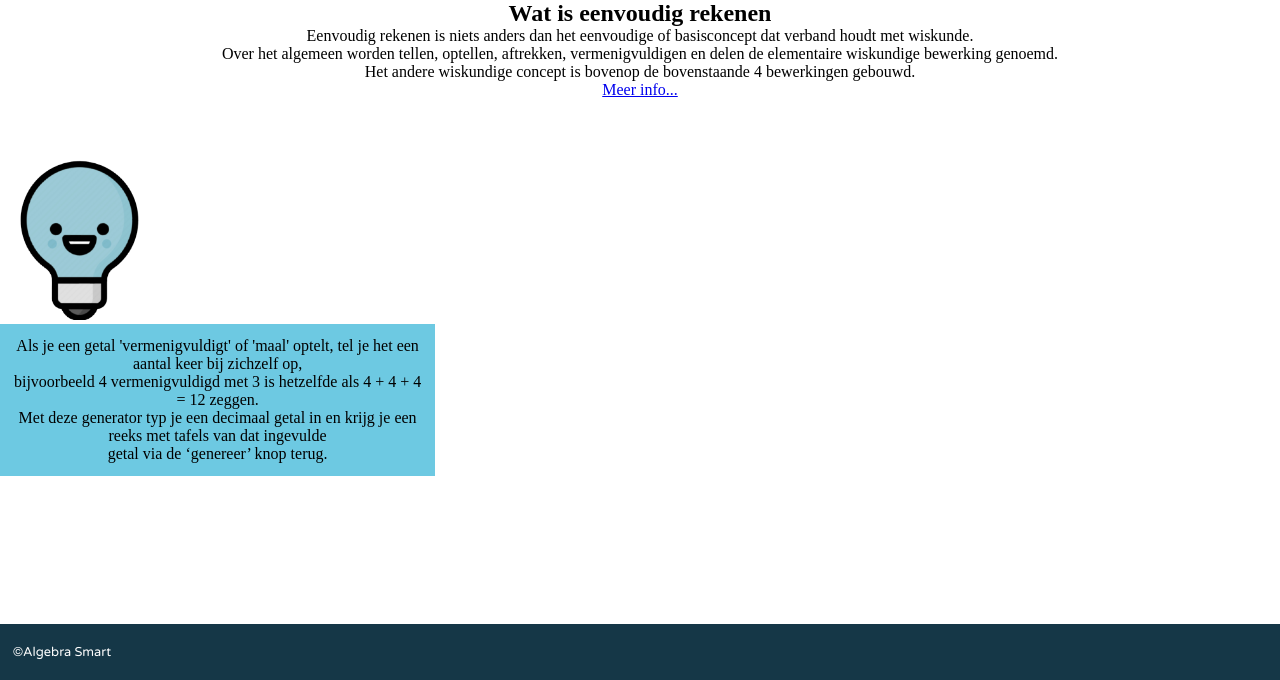
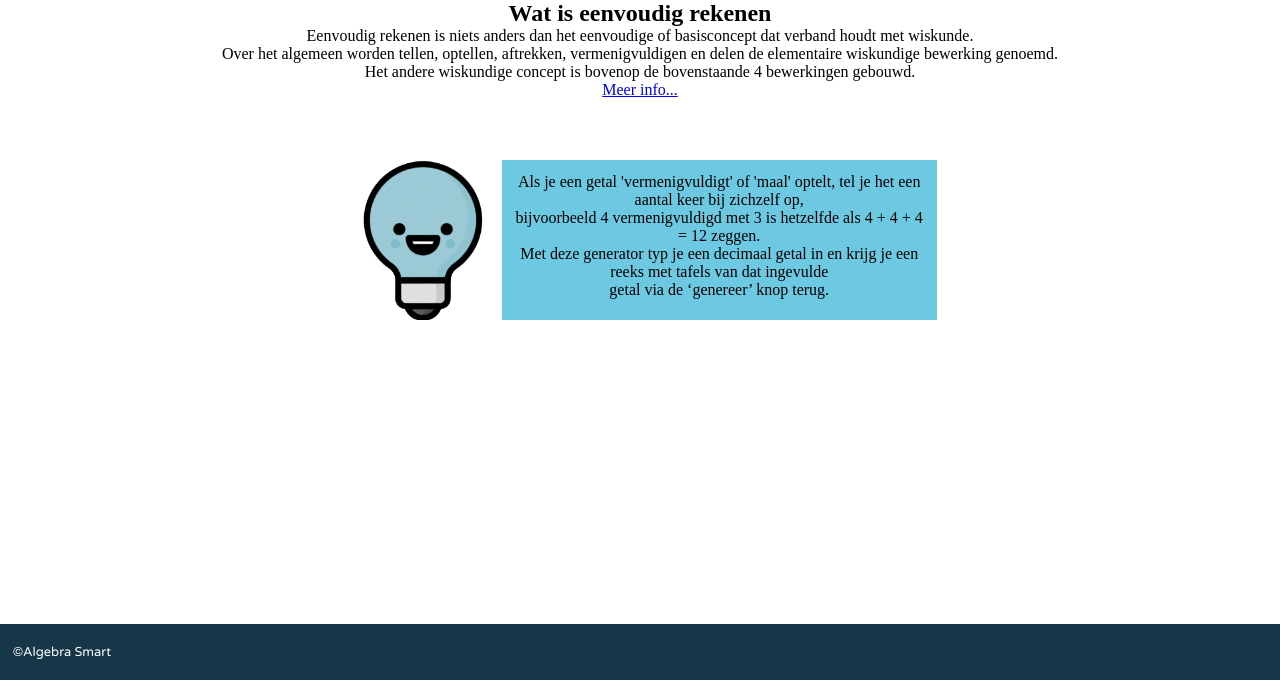
Before and after one commit to SiwaniV/ALA_p4_groep2, a PHP site: page /eenvoudigrekenen.html in a window 1280 px wide. Shown: the part 120-800 px from the top of the page. Run offline with PHP 8.4, Linux system fonts and the light colour scheme.

Commit message:
CSS ge-updated

```diff
--- a/CSS/eenvoudrekenen.css
+++ b/CSS/eenvoudrekenen.css
@@ -90,6 +90,8 @@
         background-color: #3f5f6e;
     }
 
+    /*BANNER*/
+
     #banner {
         width: 100vw;
         height: 20vh;
@@ -99,15 +101,27 @@
         text-align: center;
     }
 
+     /*BANNER EIND*/
+
+
+
     .lamp img {
         height: 20vh;
     }
 
     #blok-1 {
         display: flex;
+        flex-direction: row;
+        justify-content: center;
+    }
+
+    .lamp {
+        display: flex;
+
     }
 
     #uitleg {
+        display: flex;
         background-color: var(--uitlegbackground);
         width: 32vw;
         padding: 1vw;
--- a/eenvoudigrekenen.html
+++ b/eenvoudigrekenen.html
@@ -53,6 +53,7 @@
         <section id="blok-1">
             <article class="lamp">
                 <img src="lamp.png">
+            </article>
                 <article id="uitleg">
                     <p>Als je een getal 'vermenigvuldigt' of 'maal' optelt,
                         tel je het een aantal keer bij zichzelf op,<br> bijvoorbeeld 4 vermenigvuldigd
@@ -61,9 +62,9 @@
                         Met deze generator typ je een decimaal getal in
                         en krijg je een reeks met tafels van dat ingevulde<br>
                         getal via de ‘genereer’ knop terug.</p>
-                </article>
             </article>
         </section>
+
     </main>
 
 
```
